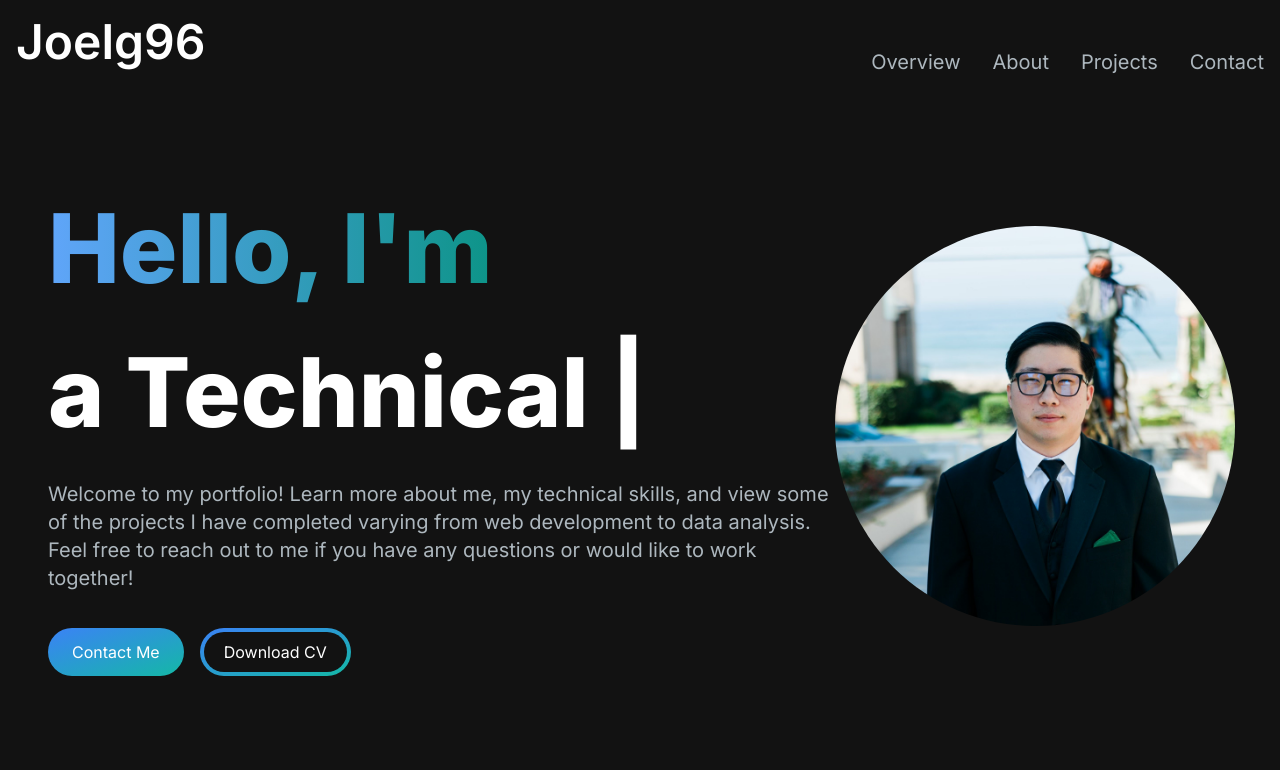
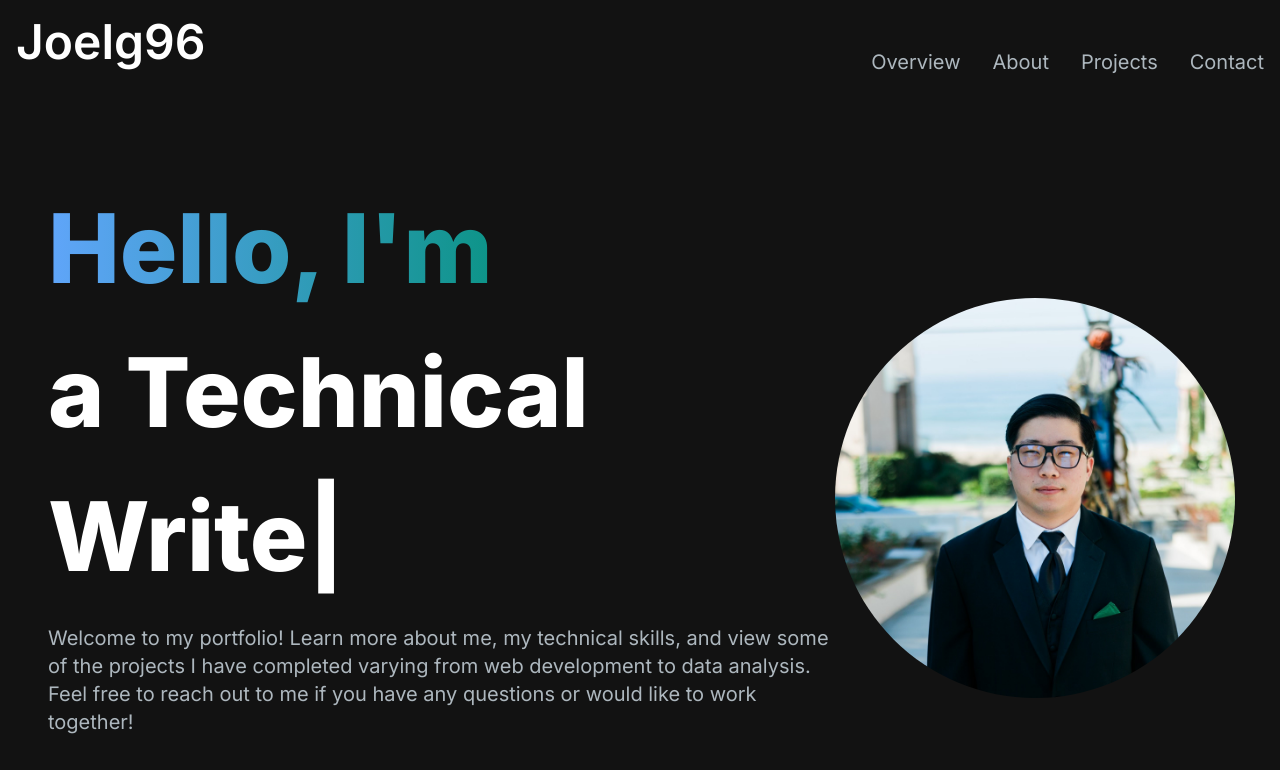
Before and after one commit to Joelg96/joelgoode-dev.com, a Next.js app in the folder portfolio-web/: page / in a window 1280 px wide. Shown: the top 770 px of the page. Built offline with nearby package versions, Linux system fonts and the light colour scheme.

Commit message:
Update HeroSection.jsx

```diff
--- a/portfolio-web/src/app/components/HeroSection.jsx
+++ b/portfolio-web/src/app/components/HeroSection.jsx
@@ -24,12 +24,10 @@ const HeroSection = () => {
               sequence={[
                 // Same substring at the start will only be typed out once, initially
                 "Joel",
-                1000, // wait 1s before replacing "Mice" with "Hamsters"
+                1200, // wait
                 "a Web Developer",
                 1200,
                 "a Technical Writer",
-                1200,
-                "a UX Designer",
                 1200,
               ]}
               wrapper="span"
```
